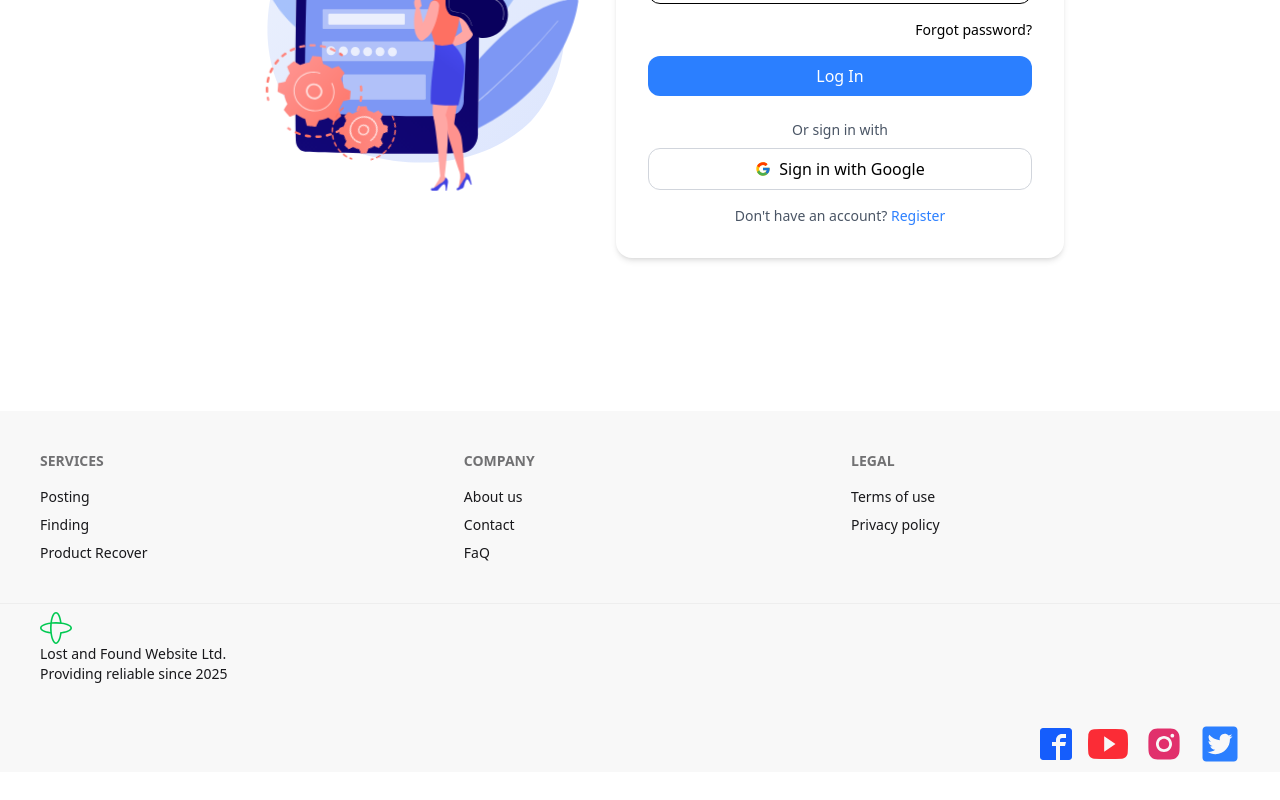
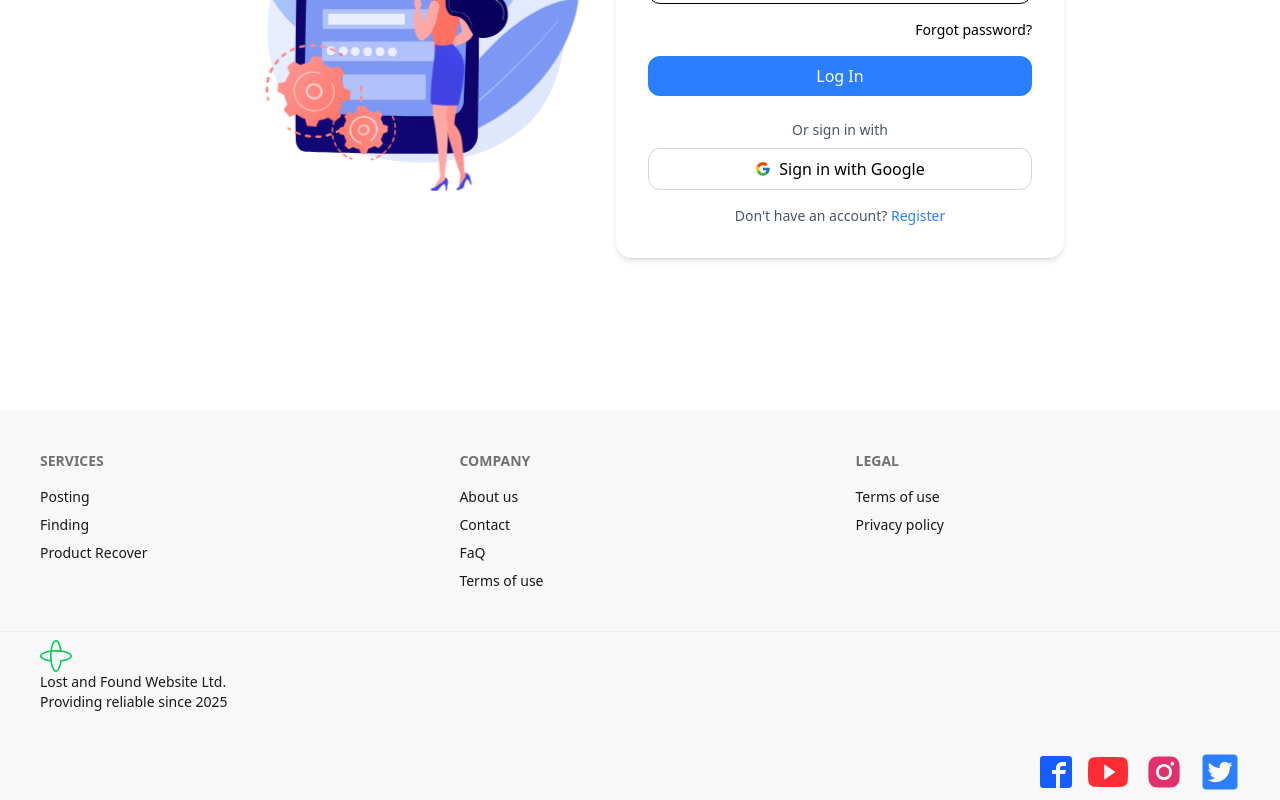
Before and after one commit to sajjadjim/Items-Lost-And-Found, a React (Vite) app: page /login in a window 1280 px wide. Shown: the part 453-1253 px from the top of the page. Before the commit the page ends 1225 px from the top, so only its background shows below. Built offline with nearby package versions, Linux system fonts and the light colour scheme; no server answers.

Commit message:
page information update

```diff
--- /dev/null
+++ b/src/Components/Home/Footer/Footer Link/Terms_of_user.jsx
@@ -0,0 +1,11 @@
+import React from 'react';
+
+const Terms_of_user = () => {
+    return (
+        <div>
+
+        </div>
+    );
+};
+
+export default Terms_of_user;
--- a/src/Components/Home/Footer/Footer.jsx
+++ b/src/Components/Home/Footer/Footer.jsx
@@ -22,6 +22,7 @@ const Footer = () => {
           <Link to='/aboutUs' className="link link-hover">About us</Link>
           <Link to='/contact'>Contact</Link>
           <Link to='/FaQ'>FaQ</Link>
+          <Link to='/termOfUse' className="link link-hover">Terms of use</Link>
         </nav>
         <nav>
           <h6 className="footer-title">Legal</h6>
--- a/src/Router/Route.jsx
+++ b/src/Router/Route.jsx
@@ -20,6 +20,7 @@ import FaQ from "../Components/SomeFrequentyQuestion/FaQ";
 import AboutUs from "../Components/About us/AboutUs";
 import TermOfUser from "../Components/Home/Footer/Footer Link/TermOfUser";
 import PrivacyPolicy from "../Components/Home/Footer/Footer Link/PrivacyPolicy";
+import Terms_of_user from "../Components/Home/Footer/Footer Link/Terms_of_user";
 
 const router = createBrowserRouter([
   {
@@ -92,6 +93,10 @@ const router = createBrowserRouter([
       {
         path:'/privacyPolicy',
         Component:PrivacyPolicy
+      },
+      {
+        path:'/termOfUse',
+        Component: Terms_of_user
       }
     ]
   },
```
